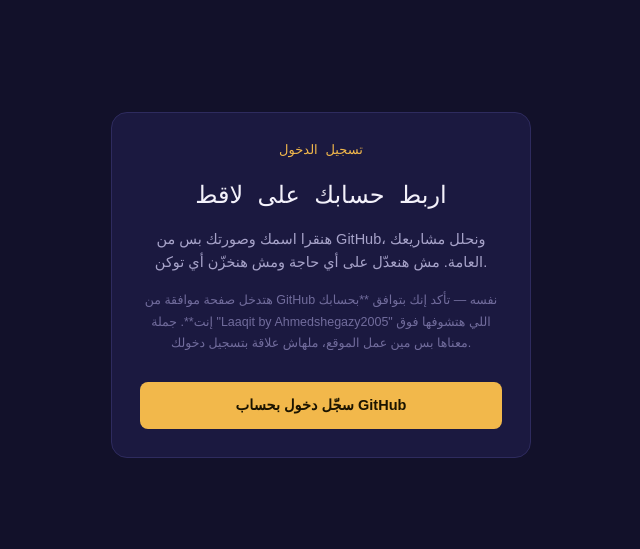
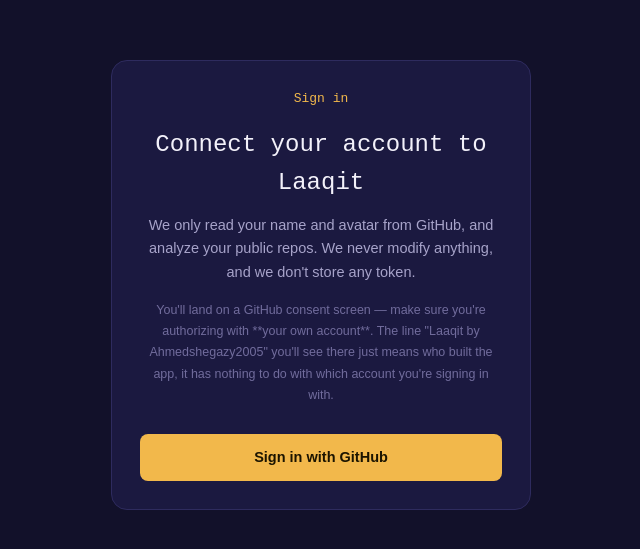
Before and after one commit to Ahmedshegazy2005/laaqit-app, a Next.js app: page /login in a window 1280 px wide. Shown: the part 115-664 px from the top of the page, without its empty margins (319-959 px from the left). Built offline with nearby package versions, Linux system fonts and the light colour scheme; no server answers.

Commit message:
Update page.js

```diff
--- a/app/login/page.js
+++ b/app/login/page.js
@@ -21,19 +21,19 @@
     <main className="wrap" style={{ minHeight: "100vh", display: "flex", alignItems: "center", justifyContent: "center" }}>
       <div className="card" style={{ maxWidth: 420, width: "100%", textAlign: "center" }}>
         <div className="mono" style={{ color: "var(--signal)", fontSize: 13, marginBottom: 16 }}>
-          تسجيل الدخول
+          Sign in
         </div>
         <h1 style={{ fontFamily: "'IBM Plex Mono', monospace", fontSize: 24, marginBottom: 12 }}>
-          اربط حسابك على لاقط
+          Connect your account to Laaqit
         </h1>
         <p style={{ color: "var(--ink-soft)", fontSize: 14.5, marginBottom: 16 }}>
-          هنقرا اسمك وصورتك بس من GitHub، ونحلل مشاريعك العامة. مش هنعدّل على أي حاجة ومش هنخزّن أي توكن.
+          We only read your name and avatar from GitHub, and analyze your public repos. We never modify anything, and we don't store any token.
         </p>
         <p style={{ color: "var(--ink-dim)", fontSize: 12.5, marginBottom: 28, lineHeight: 1.7 }}>
-          هتدخل صفحة موافقة من GitHub نفسه — تأكد إنك بتوافق **بحسابك إنت**. جملة "Laaqit by Ahmedshegazy2005" اللي هتشوفها فوق معناها بس مين عمل الموقع، ملهاش علاقة بتسجيل دخولك.
+          You'll land on a GitHub consent screen — make sure you're authorizing with **your own account**. The line "Laaqit by Ahmedshegazy2005" you'll see there just means who built the app, it has nothing to do with which account you're signing in with.
         </p>
         <button onClick={signInWithGitHub} className="btn btn-signal" style={{ width: "100%", justifyContent: "center" }}>
-          سجّل دخول بحساب GitHub
+          Sign in with GitHub
         </button>
       </div>
     </main>
```
